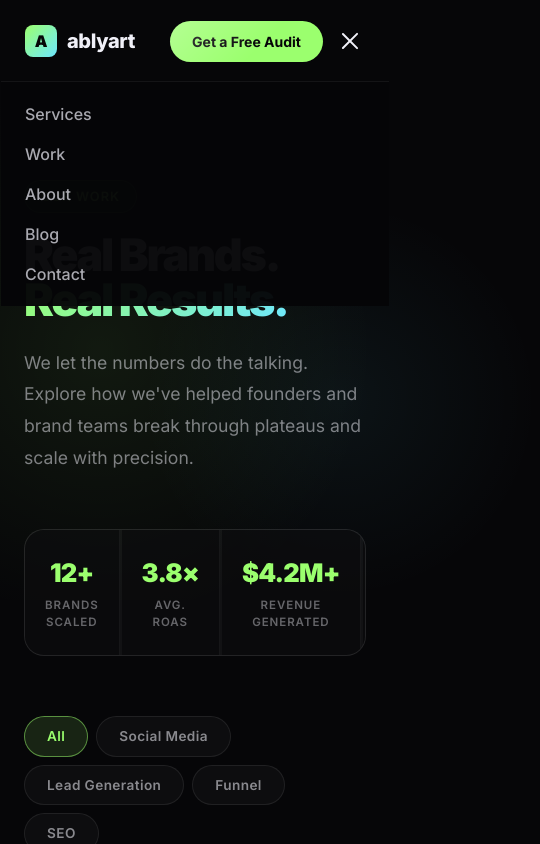
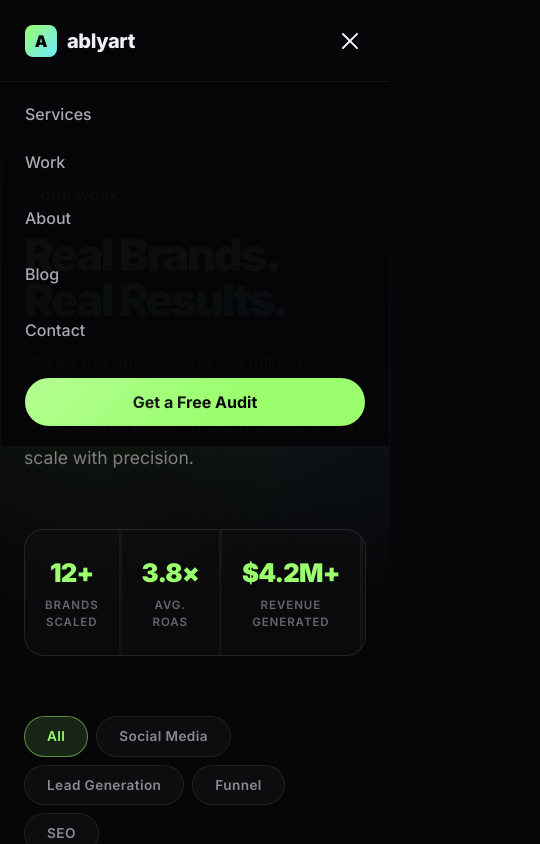
Before and after one commit to einfoengine/ablyart, a Next.js app: page /work in a window 390 px wide. Both pictures are taken after a click on the button "Toggle menu". Shown: the top 844 px of the page, 540 px wide, since content can reach past the window. Built offline with nearby package versions, Linux system fonts and the light colour scheme.

Commit message:
Home page responsive done

```diff
--- a/src/app/layout.tsx
+++ b/src/app/layout.tsx
@@ -30,10 +30,12 @@ export default function RootLayout({
       lang="en"
       className={`${geistSans.variable} ${geistMono.variable} h-full antialiased`}
     >
-      <body className="min-h-full flex flex-col">
-        <Navbar/>
-        {children}
-        <Footer/>
+      <body className="min-h-full flex flex-col bg-[#060608] antialiased overflow-x-clip w-full">
+        <div className="relative w-full overflow-x-clip flex flex-col min-h-screen">
+          <Navbar/>
+          {children}
+          <Footer/>
+        </div>
       </body>
     </html>
   );
--- a/src/components/Navbar.tsx
+++ b/src/components/Navbar.tsx
@@ -149,7 +149,7 @@ export default function Navbar() {
         <div style={{ display: "flex", alignItems: "center", gap: "12px" }}>
           <NextLink
             href="/contact"
-            className="btn-glow"
+            className="btn-glow nav-cta"
             style={{
               padding: "10px 22px",
               fontSize: "0.875rem",
@@ -235,18 +235,38 @@ export default function Navbar() {
               href={href}
               className="nav-link"
               onClick={() => setMenuOpen(false)}
-              style={{ fontSize: "1rem", textDecoration: "none" }}
+              style={{ fontSize: "1rem", textDecoration: "none", padding: "8px 0" }}
             >
               {label}
             </NextLink>
           ))}
+
+          {/* Mobile CTA */}
+          <NextLink
+            href="/contact"
+            className="btn-glow"
+            onClick={() => setMenuOpen(false)}
+            style={{
+              padding: "12px 24px",
+              fontSize: "1rem",
+              display: "inline-block",
+              textDecoration: "none",
+              textAlign: "center",
+              marginTop: "12px"
+            }}
+          >
+            Get a Free Audit
+          </NextLink>
         </div>
       )}
 
       <style>{`
-        @media (max-width: 768px) {
+        @media (max-width: 850px) {
           .desktop-nav { display: none !important; }
           .mobile-menu-btn { display: flex !important; }
+        }
+        @media (max-width: 480px) {
+          .nav-cta { display: none !important; }
         }
       `}</style>
     </header>
--- a/src/components/PricingSection.tsx
+++ b/src/components/PricingSection.tsx
@@ -206,7 +206,7 @@ export default function PricingSection() {
   const [activeTab, setActiveTab] = useState<keyof typeof pricingData>("web-social");
 
   return (
-    <section className="py-16 md:py-24 relative flex flex-col items-center justify-center bg-[var(--background)] z-20">
+    <section className="py-16 md:py-24 relative flex flex-col items-center justify-center bg-[var(--background)] z-20 overflow-hidden">
 
       {/* Background glow behind pricing */}
       <div className="absolute top-1/4 left-1/2 -translate-x-1/2 w-[600px] h-[600px] bg-[var(--accent)] opacity-[0.04] blur-[150px] rounded-full pointer-events-none"></div>
--- a/src/components/VslSection.tsx
+++ b/src/components/VslSection.tsx
@@ -4,7 +4,7 @@ import { motion } from "framer-motion";
 
 export default function VslSection() {
   return (
-    <section className="py-16 md:py-20 relative flex flex-col items-center justify-center z-10">
+    <section className="py-16 md:py-20 relative flex flex-col items-center justify-center z-10 overflow-hidden">
       {/* Ambient background glow */}
       <div className="absolute top-1/2 left-1/2 -translate-x-1/2 -translate-y-1/2 w-[800px] h-[400px] bg-[var(--accent)] opacity-[0.04] blur-[120px] rounded-full pointer-events-none"></div>
 
--- a/src/components/WorkPageClient.tsx
+++ b/src/components/WorkPageClient.tsx
@@ -621,6 +621,7 @@ export default function WorkPageClient() {
           margin: "0 auto",
           padding: "80px 24px 60px",
           position: "relative",
+          overflow: "hidden",
         }}
       >
         {/* Ambient blobs */}
```
